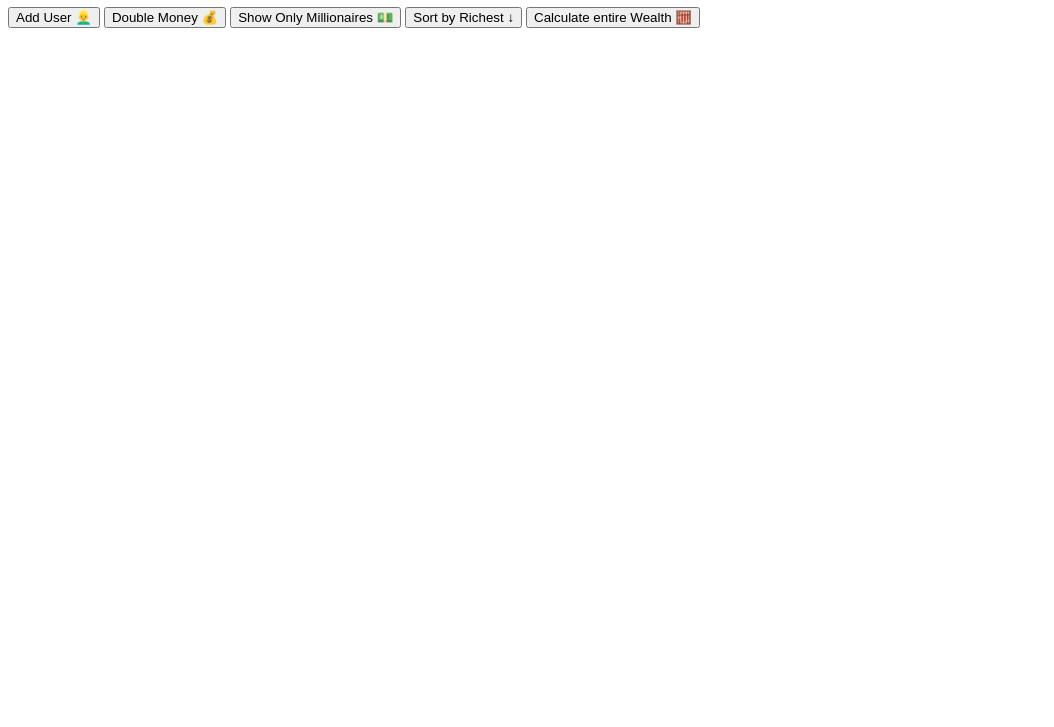
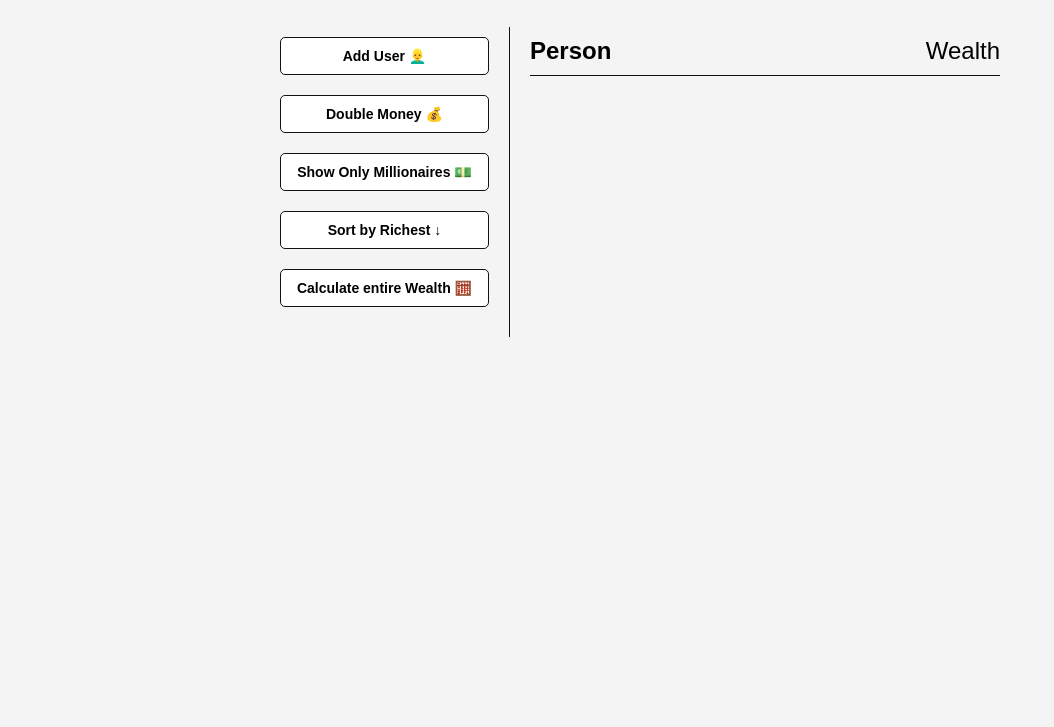
Before and after one commit to gdhaliwal22/dom-array-methods, a plain HTML site: page index.html in a window 1280 px wide. Shown: the part 73-800 px from the top of the page, without its empty margins (0-1054 px from the left). Drawn offline with Linux system fonts and the light colour scheme.

Commit message:
buttoms styled, aside created

```diff
--- a/index.html
+++ b/index.html
@@ -17,6 +17,9 @@
         <button id="sort">Sort by Richest ↓</button>
         <button id="calculate-wealth">Calculate entire Wealth 🧮</button>
       </aside>
+      <main id="main">
+        <h2><strong>Person</strong> Wealth</h2>
+      </main>
     </div>
   </body>
 </html>
--- a/style.css
+++ b/style.css
@@ -0,0 +1,70 @@
+* {
+  box-sizing: border-box;
+}
+
+body {
+  background: #f4f4f4;
+  font-family: Arial, Helvetica, sans-serif;
+  display: flex;
+  flex-direction: column;
+  align-items: center;
+  min-height: 100vh;
+  margin: 0;
+}
+
+.container {
+  display: flex;
+  padding: 20px;
+  margin: 0 auto;
+  max-width: 100%;
+  width: 800px;
+}
+
+aside {
+  padding: 10px 20px;
+  width: 250px;
+  border-right: 1px solid #111;
+}
+
+button {
+  background-color: #fff;
+  border: solid 1px #111;
+  border-radius: 5px;
+  display: block;
+  width: 100%;
+  padding: 10px;
+  margin-bottom: 20px;
+  font-weight: bold;
+  font-size: 14px;
+}
+
+main {
+  flex: 1;
+  padding: 10px 20px;
+}
+
+h2 {
+  border-bottom: 1px solid #111;
+  padding-bottom: 10px;
+  display: flex;
+  justify-content: space-between;
+  font-weight: 300;
+  margin: 0 0 20px;
+}
+
+h3 {
+  background-color: #fff;
+  border-bottom: 1px solid #111;
+  padding: 10px;
+  display: flex;
+  justify-content: space-between;
+  font-weight: 300;
+  margin: 20px 0 0;
+}
+
+.person {
+  display: flex;
+  justify-content: space-between;
+  font-size: 20px;
+  margin-bottom: 10px;
+}
```
